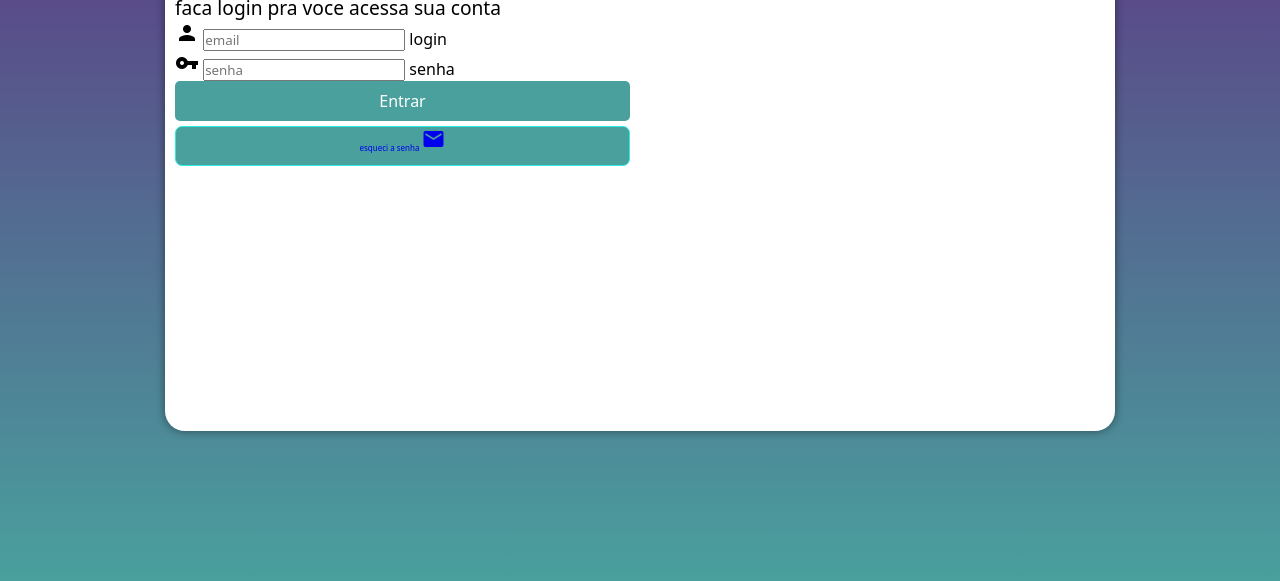
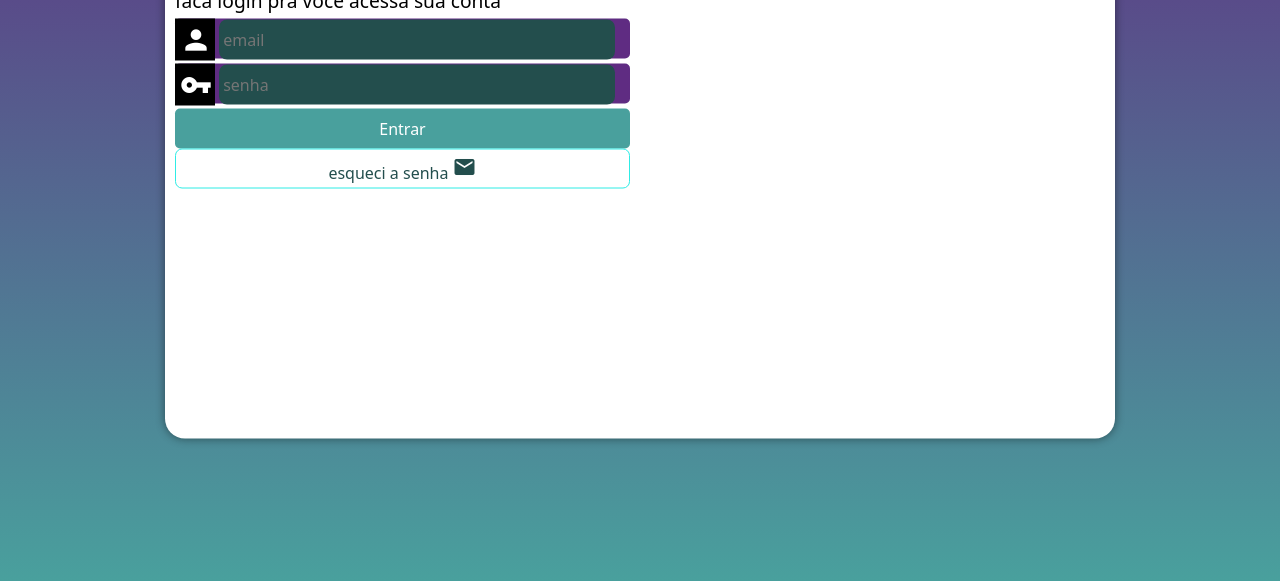
Before and after one commit to Caiquedev123/projeto-login, a plain HTML site: page index.html in a window 1280 px wide. Shown: the part 219-800 px from the top of the page. Drawn offline with Linux system fonts and the light colour scheme.

Commit message:
atualizei o projeto

```diff
--- a/estilos/style.css
+++ b/estilos/style.css
@@ -28,7 +28,7 @@ main{
 
         background-color: white;
         width: 250px;
-        height: 500px;
+        height: 515px;
         border-radius: 20px;
         box-shadow: 0px 0px 10px rgba(0, 0, 0, 0.463);
 
@@ -73,8 +73,40 @@ main{
         cursor: pointer;
     }
 
+    form .campo{
+        background-color: #5f2c82;
+        display: block;
+        width: 100%;
+        height: 40px;
+        border-radius: 5px;
+        margin:  5px 0;
+    }
+
+    form label{
+        display: none;
+    }
+
     form input[type=submit]:hover {
         background-color: #234e4d;
+    }
+
+    .campo i{
+        color: white;
+        background-color: black;
+        font-size: 2em;
+        width: 40px;
+        padding: 5px;
+    }
+
+    .campo input{
+        background-color: #234e4d;
+        font-size: 1em;
+        width: calc(100% - 59px);
+        height: 100%;
+        transform: translateY(-10px);
+        border: 6px;
+        border-radius: 8px;
+        padding: 4px;
     }
 
     form a.botao{
@@ -82,9 +114,10 @@ main{
         text-align: center;
         font-size: 1em;
         width: 100%;
-        margin-top: 5px;
         height: 40px;
-        background-color: #49a09d;
+        padding-top: 5px;
+        background-color: #ffffff;
+        color: #234e4d;
         border: 1px solid  #2fece5;
         border-radius: 7px;
         text-decoration: none;
@@ -95,5 +128,5 @@ main{
     }
 
     form a.botao{
-        font-size: 0.5em;
+        font-size: 1em;
     }
```
